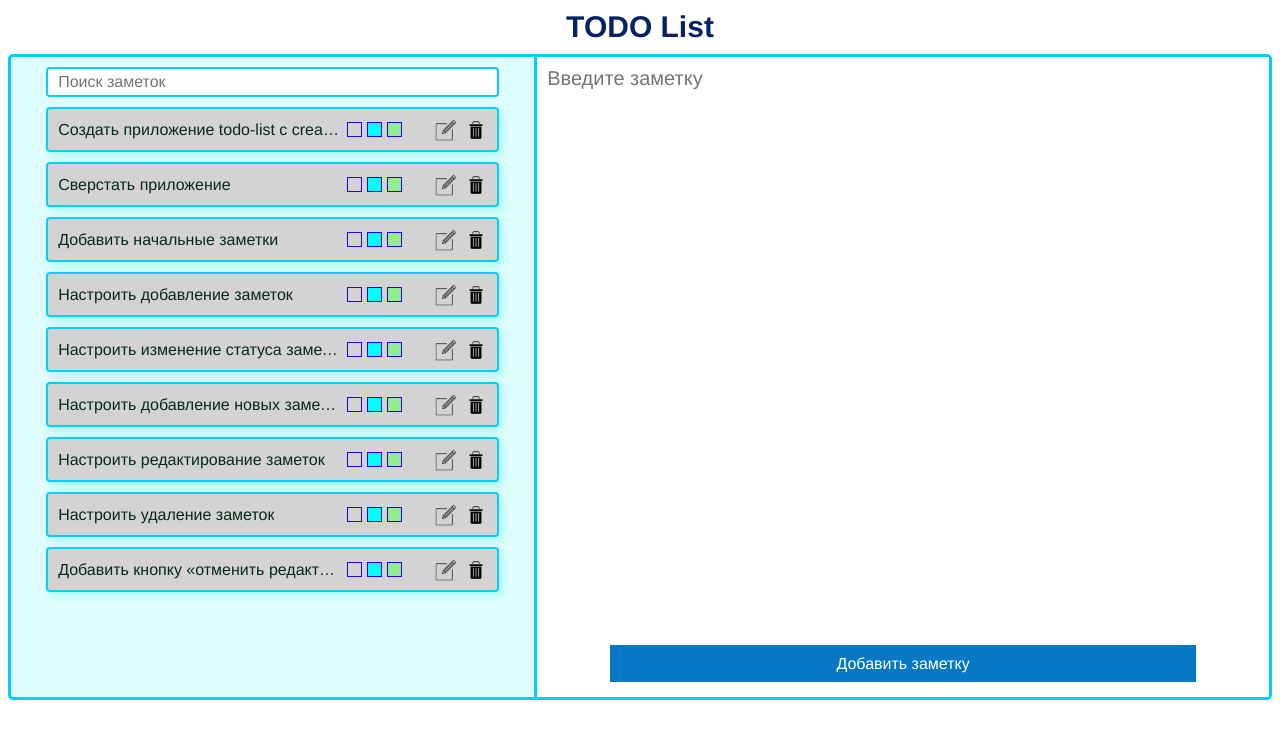
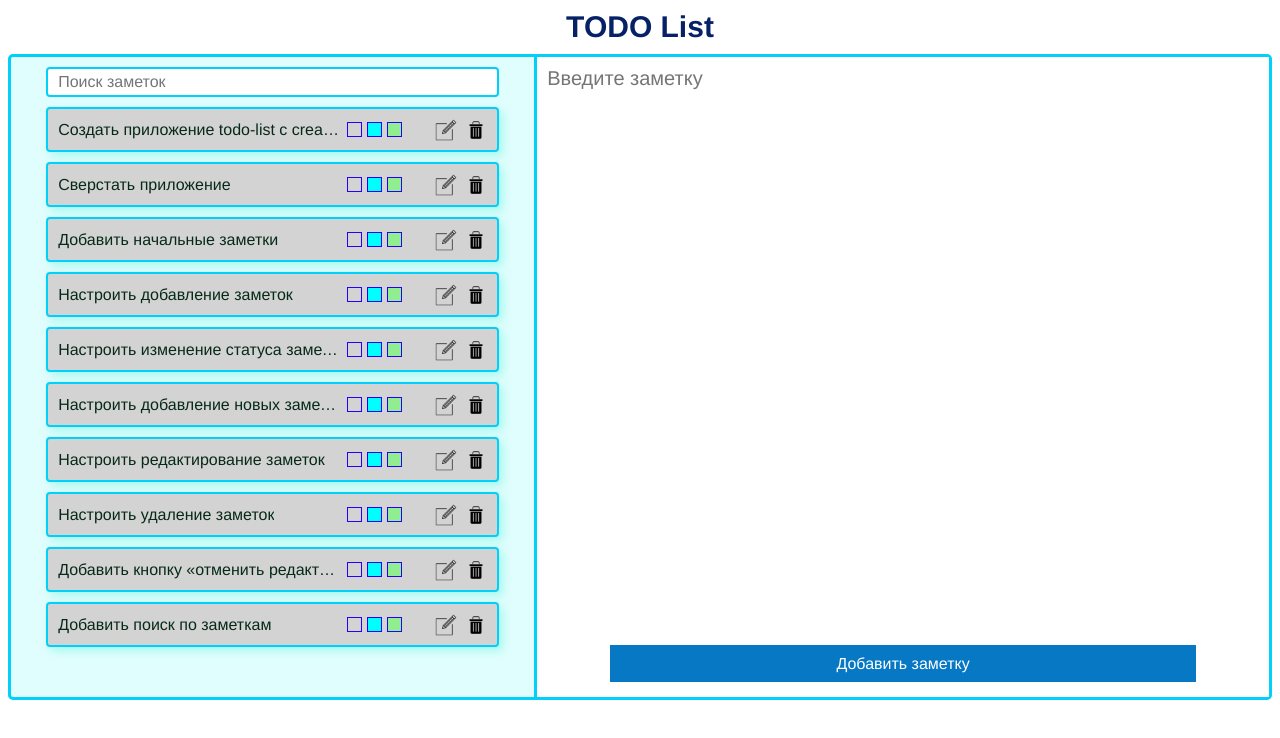
Before and after one commit to Kliueva-Kath/TODO, a React (Create React App) app: page / in a window 1280 px wide. Shown: the top 738 px of the page. Built offline with nearby package versions, Linux system fonts and the light colour scheme.

Commit message:
feat: завершить работу

```diff
--- a/src/components/SearchBar.js
+++ b/src/components/SearchBar.js
@@ -1,4 +1,8 @@
 export default function SearchBar({ onSearchInputChange, searchTerm }) {
+  /**
+   * Вызывает функцию, отслеживающую изменения инпута поиска из App.js
+   * @param {object} evt - событие изменения инпута
+   */
   function handleSearchInputChange(evt) {
     onSearchInputChange(evt);
   }
--- a/src/utils/data.json
+++ b/src/utils/data.json
@@ -34,5 +34,9 @@
   {
     "_id": 9,
     "task": "Добавить кнопку «отменить редактирование»"
+  },
+  {
+    "_id": 10,
+    "task": "Добавить поиск по заметкам"
   }
 ]
```
